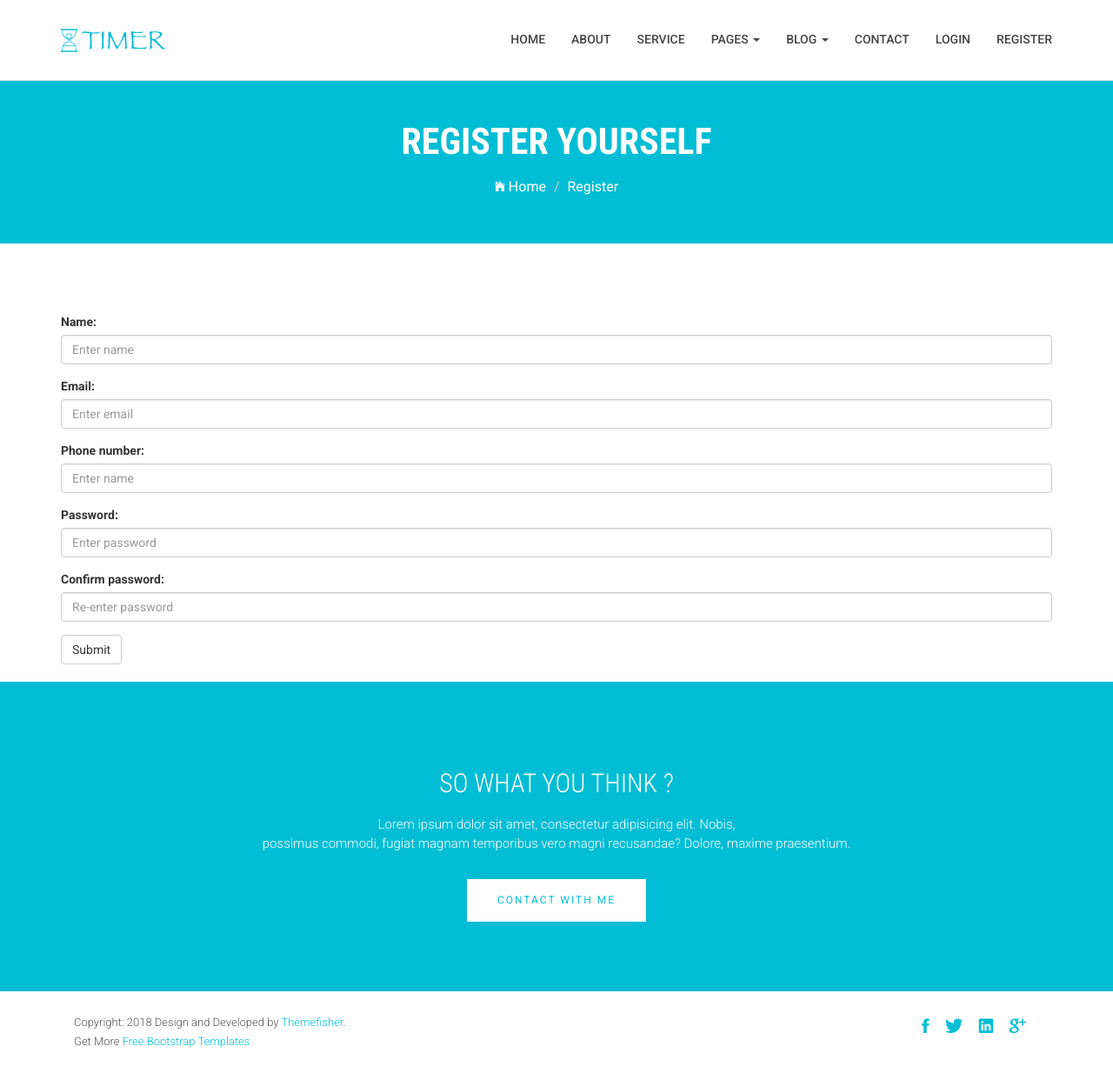
After one commit to sajib-4414/appPostGres, a Django app: a page that uses apps/crud_app/templates/register.html in a window 1280 px wide. The commit adds this page. Shown: the whole page at 87% size. Run offline with Django 3.2, Linux system fonts and the light colour scheme; some libraries are stand-ins or nearby versions; some web fonts are replaced.

Commit message:
register page and form added

```diff
--- a/apps/crud_app/templates/common/base.html
+++ b/apps/crud_app/templates/common/base.html
@@ -91,7 +91,7 @@
                             </li>
                             <li><a href="contact.html">Contact</a></li>
                             <li><a href="#" role="button" data-toggle="modal" data-target="#myModal" data-parent="#accordion">Login</a></li>
-                            <li><a href="contact.html">Register</a></li>
+                            <li><a href="{% url 'register' %}">Register</a></li>
                         </ul>
                     </div>
                 </nav>
--- /dev/null
+++ b/apps/crud_app/templates/register.html
@@ -0,0 +1,90 @@
+{% extends 'common/base.html' %}
+{% block content %}
+
+
+        <!--
+        ==================================================
+            Global Page Section Start
+        ================================================== -->
+        <section class="global-page-header">
+            <div class="container">
+                <div class="row">
+                    <div class="col-md-12">
+                        <div class="block">
+                            <h2>Register yourself</h2>
+                            <ol class="breadcrumb">
+                                <li>
+                                    <a href="index.html">
+                                        <i class="ion-ios-home"></i>
+                                        Home
+                                    </a>
+                                </li>
+                                <li class="active">Register</li>
+                            </ol>
+                        </div>
+                    </div>
+                </div>
+            </div>
+        </section>
+
+
+<!--
+==================================================
+    Company Description Section Start
+================================================== -->
+<section class="company-description">
+    <div class="container">
+        <form action="/action_page.php" method="post">
+            <div class="form-group">
+                  <label for="name">Name:</label>
+                  <input type="text" class="form-control" id="name" placeholder="Enter name" name="name">
+                </div>
+                <div class="form-group">
+                  <label for="email">Email:</label>
+                  <input type="email" class="form-control" id="email" placeholder="Enter email" name="email">
+                </div>
+            <div class="form-group">
+                  <label for="phoneno">Phone number:</label>
+                  <input type="text" class="form-control" id="phoneno" placeholder="Enter name" name="phoneno">
+                </div>
+                <div class="form-group">
+                  <label for="pwd">Password:</label>
+                  <input type="password" class="form-control" id="pwd" placeholder="Enter password" name="pwd">
+                </div>
+            <div class="form-group">
+                  <label for="pwd">Confirm password:</label>
+                  <input type="password" class="form-control" id="confpwd" placeholder="Re-enter password" name="confpwd">
+                </div>
+
+                <button type="submit" class="btn btn-default">Submit</button>
+          </form>
+        <br>
+    </div>
+</section>
+
+
+
+
+
+
+
+
+            <!--
+            ==================================================
+            Call To Action Section Start
+            ================================================== -->
+            <section id="call-to-action">
+                <div class="container">
+                    <div class="row">
+                        <div class="col-md-12">
+                            <div class="block">
+                                <h2 class="title wow fadeInDown" data-wow-delay=".3s" data-wow-duration="500ms">SO WHAT YOU THINK ?</h2>
+                                <p class="wow fadeInDown" data-wow-delay=".5s" data-wow-duration="500ms">Lorem ipsum dolor sit amet, consectetur adipisicing elit. Nobis,<br>possimus commodi, fugiat magnam temporibus vero magni recusandae? Dolore, maxime praesentium.</p>
+                                <a href="contact.html" class="btn btn-default btn-contact wow fadeInDown" data-wow-delay=".7s" data-wow-duration="500ms">Contact With Me</a>
+                            </div>
+                        </div>
+
+                    </div>
+                </div>
+            </section>
+{% endblock %}
--- a/apps/crud_app/urls.py
+++ b/apps/crud_app/urls.py
@@ -3,4 +3,5 @@ from . import views
 urlpatterns = [
     url(r'^$', views.get_index_page, name='index'),
     url(r'^about/$', views.get_about_page, name='about'),
+    url(r'^register/$', views.register_user, name='register'),
 ]
--- a/apps/crud_app/views.py
+++ b/apps/crud_app/views.py
@@ -1,3 +1,4 @@
+from django.http import HttpResponse
 from django.shortcuts import render
 
 # Create your views here.
@@ -5,3 +6,8 @@ def get_index_page(request):
     return render(request,'index.html');
 def get_about_page(request):
     return render(request,'about.html');
+def register_user(request):
+    if(request.method == 'GET'):
+        return render(request, 'register.html');
+    else:
+        return HttpResponse('It is a post request');
```
